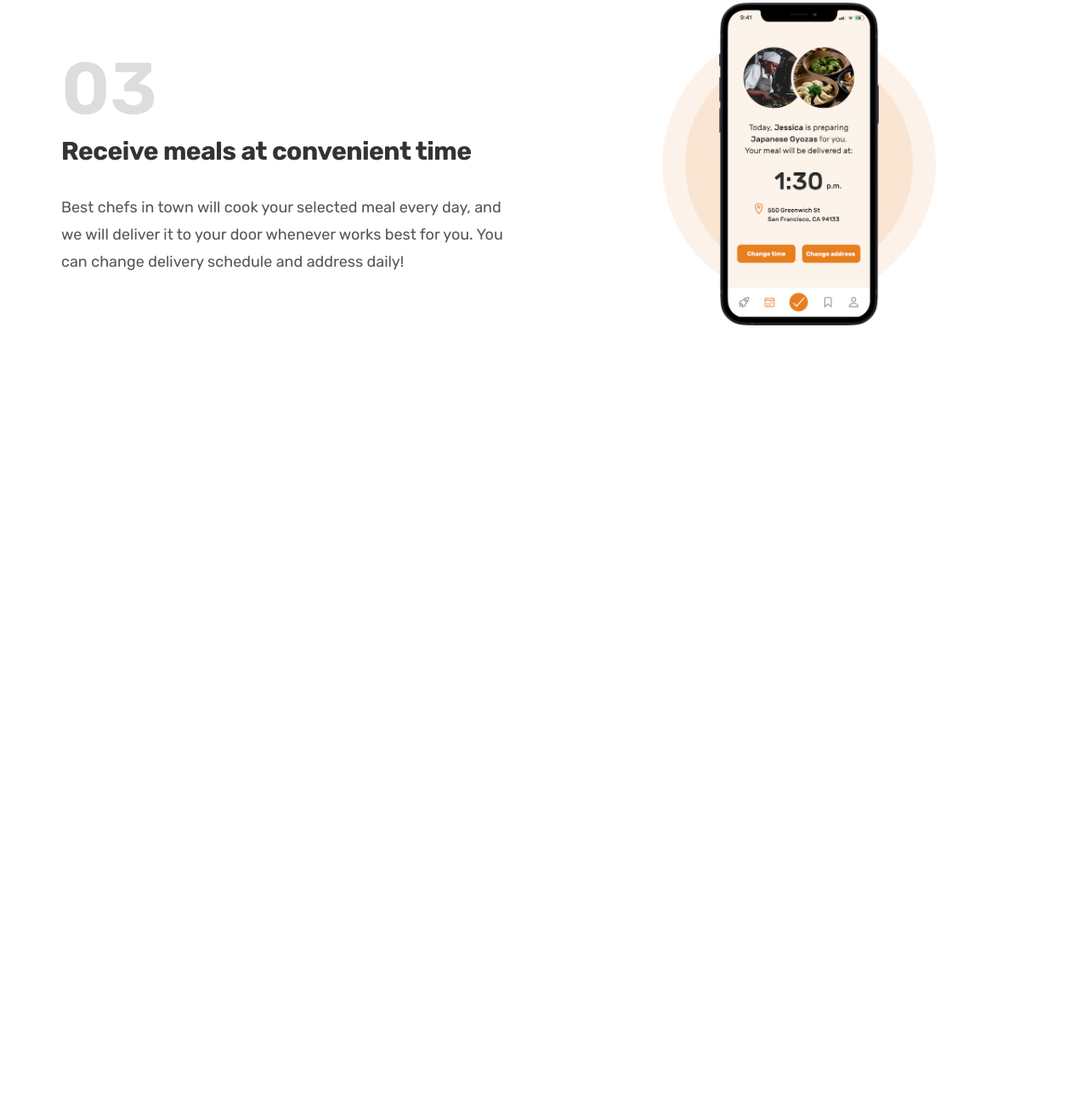
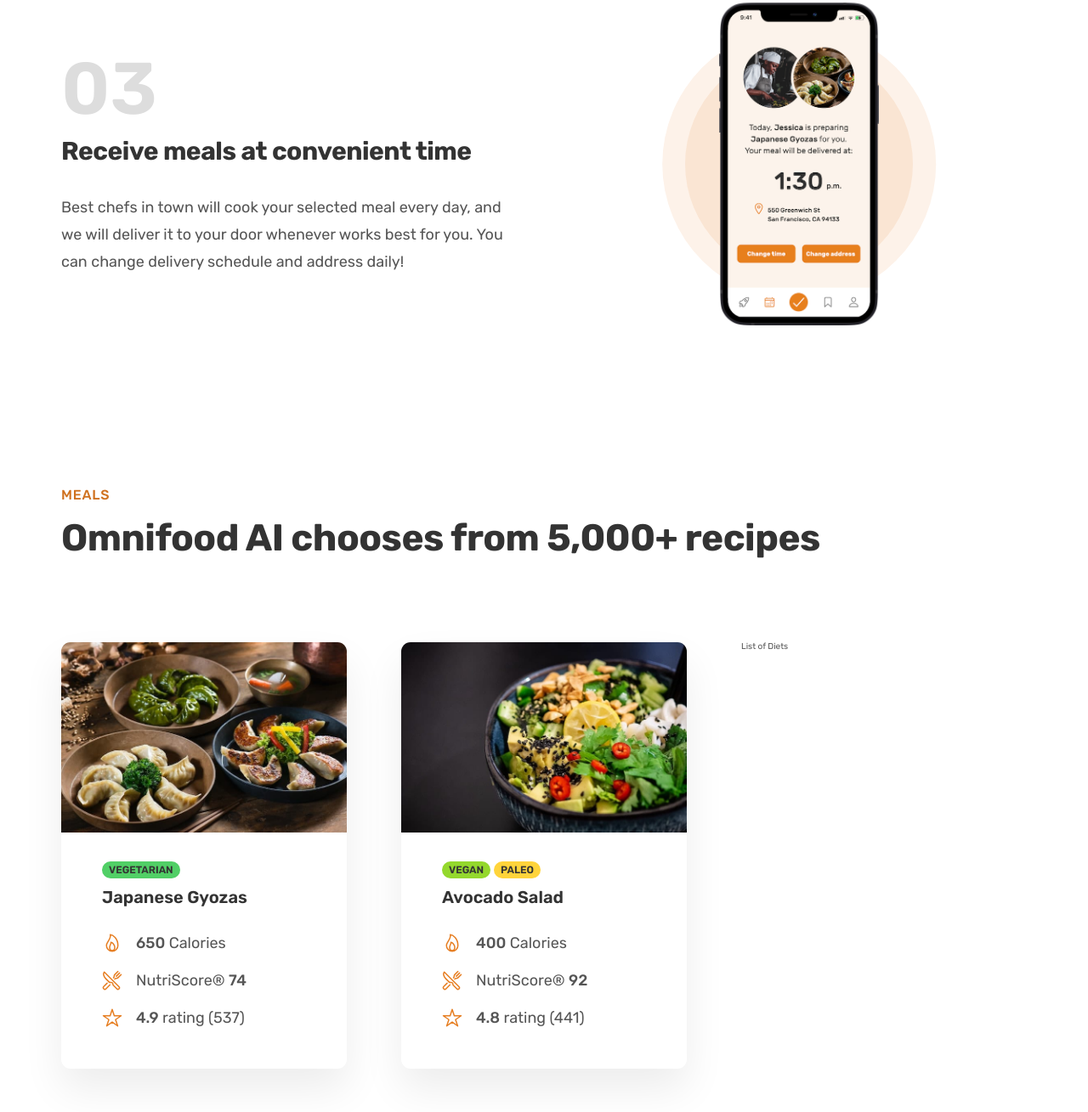
Before and after one commit to briskteq-faiz/Omnifood-Desktop, a plain HTML site: page index.html in a window 1280 px wide. Shown: the part 2166-3475 px from the top of the page at 85% size. Before the commit the page ends 2645 px from the top, so only its background shows below. Drawn offline with nearby package versions, Linux system fonts and the light colour scheme.

Commit message:
Meals seection

```diff
--- a/css/general.css
+++ b/css/general.css
@@ -41,6 +41,7 @@ Paragraph- Default: 1.6
 -----04 BORDER RADIUS
 
 Default: 9px
+Medium: 11px
 
 -----05 WHITESPACE
 
@@ -169,3 +170,7 @@ body {
 .margin-right-sm {
   margin-right: 1.6rem !important;
 }
+
+strong{
+  font-weight: 500;
+}
--- a/css/style.css
+++ b/css/style.css
@@ -136,12 +136,12 @@
   color: #888;
 }
 
-.logos{
+.logos {
   display: flex;
   justify-content: space-around;
 }
 
-.logos img{
+.logos img {
   height: 3.2rem;
   filter: brightness(0);
   opacity: 50%;
@@ -204,3 +204,80 @@
 .step-img {
   width: 35%;
 }
+
+/* ********************** */
+/* MEALS SECTION */
+/* ********************** */
+
+.section-meals {
+  padding: 9.6rem 0;
+}
+
+.meal {
+  box-shadow: 0 2.4rem 4.8rem rgba(0, 0, 0, 0.075);
+  border-radius: 11px;
+  overflow: hidden;
+}
+
+.meal-content {
+  padding: 3.2rem 4.8rem 4.8rem 4.8rem;
+}
+
+.meal-tags {
+  margin-bottom: 1.2rem;
+  display: flex;
+  gap: 0.4rem;
+}
+
+.tag {
+  display: inline-block;
+  padding: 0.4rem 0.8rem;
+  font-size: 1.2rem;
+  text-transform: uppercase;
+  color: #333;
+  border-radius: 100px;
+  font-weight: 600;
+}
+
+.tag--vegetarian {
+  background-color: #51cf66;
+}
+
+.tag--vegan {
+  background-color: #94d82d;
+}
+
+.tag--paleo {
+  background-color: #ffd43b;
+}
+
+
+.meal-img {
+  width: 100%;
+}
+
+.meal-title {
+  font-size: 2rem;
+  color: #333;
+  font-weight: 600;
+  margin-bottom: 3.2rem;
+}
+
+.meal-attributes {
+  list-style: none;
+  display: flex;
+  flex-direction: column;
+  gap: 2rem;
+}
+.meal-attribute {
+  font-size: 1.8rem;
+  display: flex;
+  align-items: center;
+  gap: 1.6rem;
+}
+
+.meal-icon {
+  height: 2.4rem;
+  width: 2.4rem;
+  color: #e67e22;
+}
--- a/index.html
+++ b/index.html
@@ -12,7 +12,14 @@
     />
     <link rel="stylesheet" href="css/style.css" />
     <link rel="stylesheet" href="css/general.css" />
-
+    <script
+      type="module"
+      src="https://unpkg.com/ionicons@5.5.2/dist/ionicons/ionicons.esm.js"
+    ></script>
+    <script
+      nomodule
+      src="https://unpkg.com/ionicons@5.5.2/dist/ionicons/ionicons.js"
+    ></script>
     <title>Omnifood</title>
   </head>
   <body>
@@ -75,8 +82,14 @@
           <h2 class="heading-featured-in">As featured in</h2>
           <div class="logos">
             <img src="img/logos/techcrunch.png" alt="Techcrunch Logo" />
-            <img src="img/logos/business-insider.png" alt="Business Insider Logo" />
-            <img src="img/logos/the-new-york-times.png" alt="The New York Times Logo" />
+            <img
+              src="img/logos/business-insider.png"
+              alt="Business Insider Logo"
+            />
+            <img
+              src="img/logos/the-new-york-times.png"
+              alt="The New York Times Logo"
+            />
             <img src="img/logos/forbes.png" alt="Forbes Logo" />
             <img src="img/logos/usa-today.png" alt="USA Today Logo" />
           </div>
@@ -150,6 +163,83 @@
           </div>
         </div>
       </section>
+
+      <section class="section-meals">
+        <div class="container">
+          <span class="subheading">Meals</span>
+          <h2 class="heading-secondary">
+            Omnifood AI chooses from 5,000+ recipes
+          </h2>
+        </div>
+        <div class="container grid grid--3-cols">
+          <div class="meal">
+            <img
+              src="img/meals/meal-1.jpg"
+              class="meal-img"
+              alt="Japanese Gyozas"
+            />
+            <div class="meal-content">
+              <div class="meal-tags">
+                <span class="tag tag--vegetarian">Vegetarian</span>
+              </div>
+              <p class="meal-title">Japanese Gyozas</p>
+              <ul class="meal-attributes">
+                <li class="meal-attribute">
+                  <ion-icon class="meal-icon" name="flame-outline"></ion-icon>
+                  <span><strong>650</strong> Calories</span>
+                </li>
+                <li class="meal-attribute">
+                  <ion-icon
+                    class="meal-icon"
+                    name="restaurant-outline"
+                  ></ion-icon>
+                  <span>NutriScore&reg; <strong>74</strong></span>
+                </li>
+                <li class="meal-attribute">
+                  <ion-icon class="meal-icon" name="star-outline"></ion-icon>
+                  <span> <strong>4.9</strong> rating (537)</span>
+                </li>
+              </ul>
+            </div>
+          </div>
+
+
+
+          <div class="meal">
+            <img
+              src="img/meals/meal-2.jpg"
+              class="meal-img"
+              alt="Japanese Gyozas"
+            />
+            <div class="meal-content">
+              <div class="meal-tags">
+                <span class="tag tag--vegan">Vegan </span>
+                <span class="tag tag--paleo">Paleo</span>
+              </div>
+              <p class="meal-title">Avocado Salad</p>
+              <ul class="meal-attributes">
+                <li class="meal-attribute">
+                  <ion-icon class="meal-icon" name="flame-outline"></ion-icon>
+                  <span><strong>400</strong> Calories</span>
+                </li>
+                <li class="meal-attribute">
+                  <ion-icon
+                    class="meal-icon"
+                    name="restaurant-outline"
+                  ></ion-icon>
+                  <span>NutriScore&reg; <strong>92</strong></span>
+                </li>
+                <li class="meal-attribute">
+                  <ion-icon class="meal-icon" name="star-outline"></ion-icon>
+                  <span> <strong>4.8</strong> rating (441)</span>
+                </li>
+              </ul>
+            </div>
+          </div>
+
+          <div class="list">List of Diets</div>
+        </div>
+      </section>
     </main>
   </body>
 </html>
```
